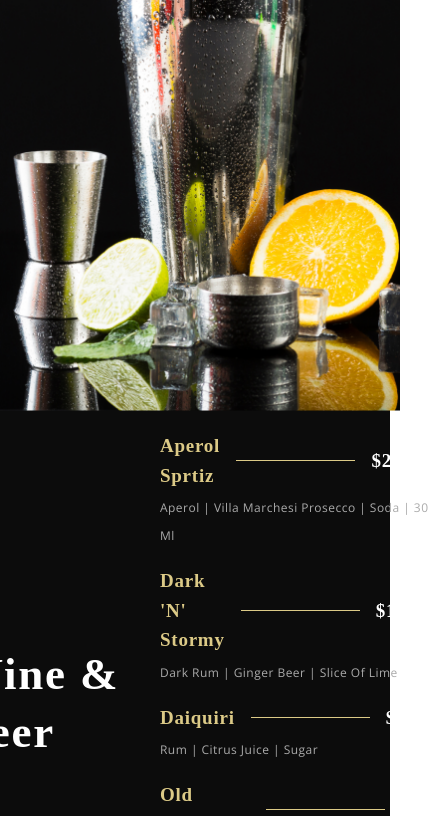
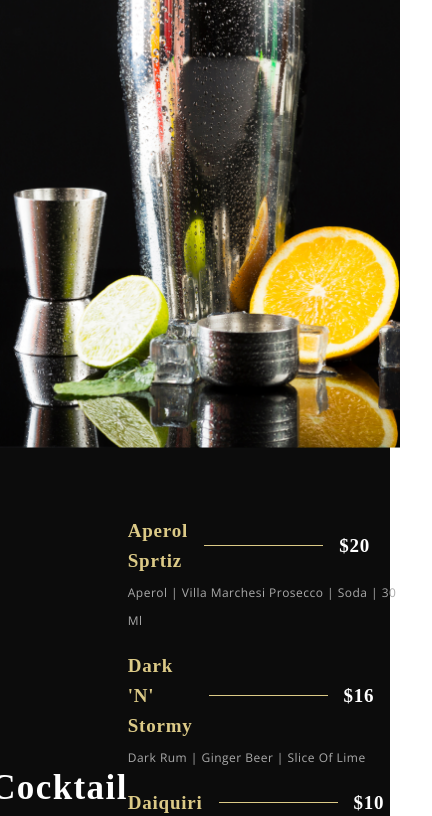
Before and after one commit to Jonghan-park/restaurant-app, a React (Create React App) app: page / in a window 390 px wide. Shown: the part 4651-5467 px from the top of the page, 432 px wide, since content can reach past the window. Built offline with nearby package versions, Linux system fonts and the light colour scheme; a web font is replaced by a local one.

Commit message:
Update special menu

```diff
--- a/src/container/Menu/SpecialMenu.css
+++ b/src/container/Menu/SpecialMenu.css
@@ -50,3 +50,32 @@
   margin: 2rem 0;
   width: 100%;
 }
+
+@media screen and (max-width: 2000px) {
+
+}
+
+@media screen and (max-width: 1150px) {
+  .app__specialMenu-menu{
+    flex-direction: column;
+    align-items: center;
+    width: 100%;
+  }
+
+  .app__specialMenu-menu_img{
+    margin: 3rem 0;
+  }
+}
+
+@media screen and (max-width: 600px) {
+  .app__specialMenu-menu_img{
+    width: 100%;
+  }
+
+  .app__specialMenu-menu_heading{
+    font-size: 35px;
+    line-height: 48.5px;
+  }
+
+
+}
--- a/src/container/Menu/SpecialMenu.jsx
+++ b/src/container/Menu/SpecialMenu.jsx
@@ -25,7 +25,7 @@
       </div>
 
       <div className="app__specialMenu-menu_cocktails flex__center">
-        <p className='app__specialMenu-menu_heading'>Wine & Beer</p>
+        <p className='app__specialMenu-menu_heading'>Cocktail</p>
         <div className="app__special_menu_items">
           {data.cocktails.map((cocktail, index) => (
             <MenuItem key={cocktail.title + index} title={cocktail.title} price={cocktail.price} tags={cocktail.tags}></MenuItem>
```
